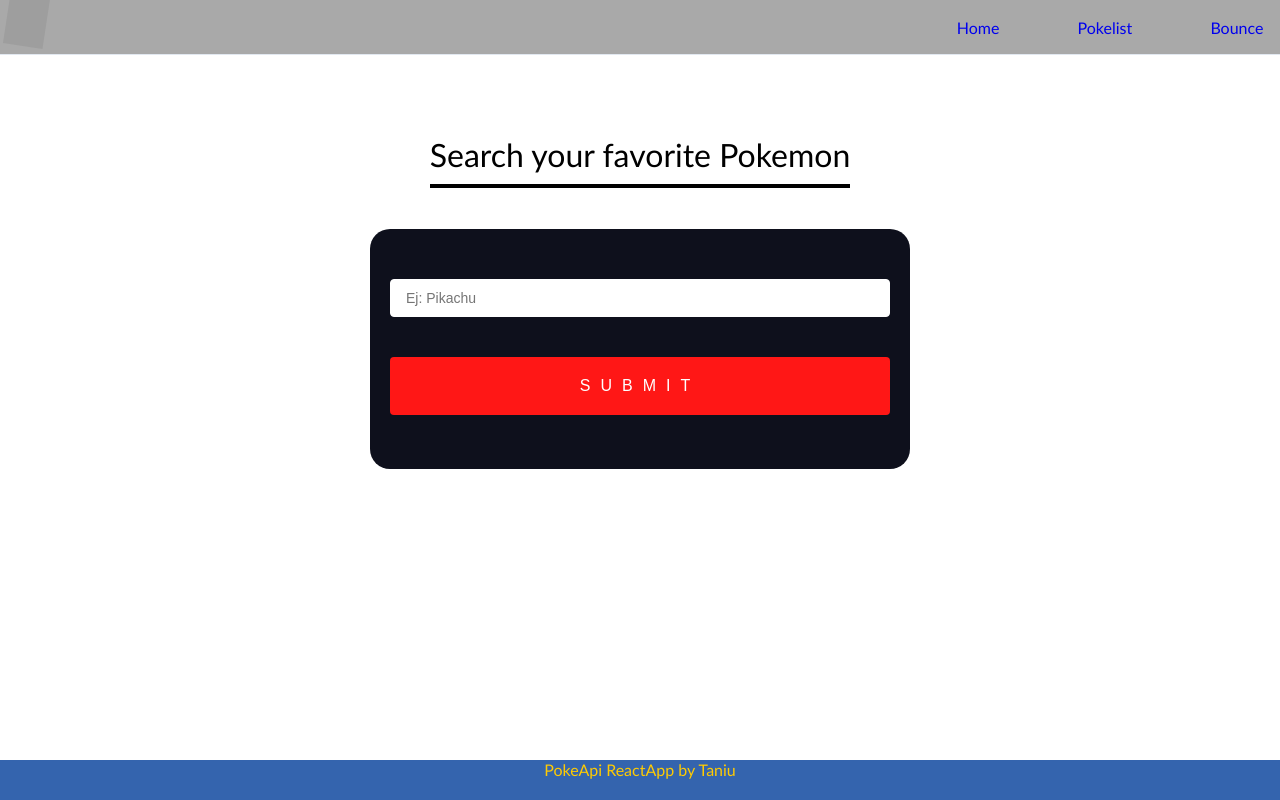
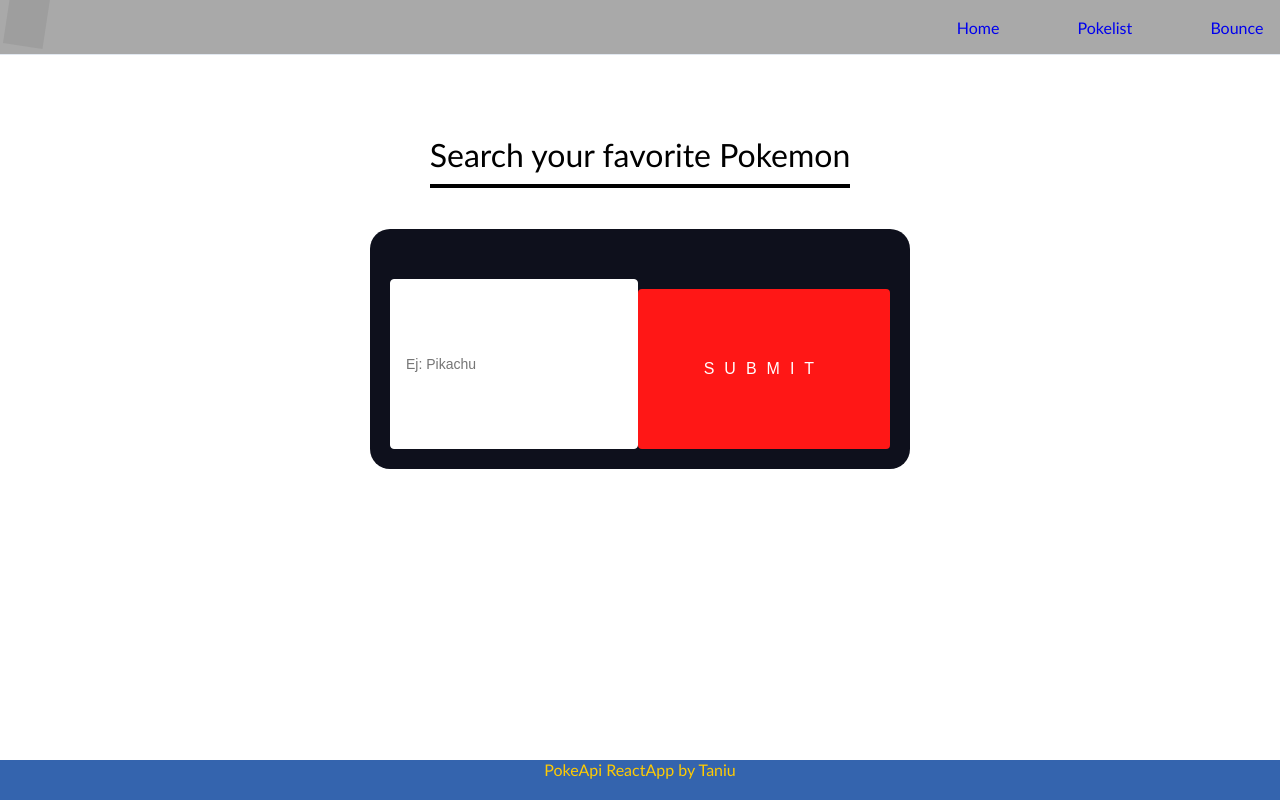
Before and after one commit to TaniuOp/PokeApp_react, a React (Create React App) app: page / in a window 1280 px wide. Built offline with nearby package versions, Linux system fonts and the light colour scheme; no server answers; grey boxes are pictures that could not be loaded.

Commit message:
local changes

```diff
--- a/src/App.js
+++ b/src/App.js
@@ -1,7 +1,6 @@
 import Header from './components/Header'
 import Main from './components/Main'
 import Footer from './components/Footer'
-// import './App.css';
 import './styles/styles.scss';
 
 
--- a/src/components/Pokebounce/Pokebounce.jsx
+++ b/src/components/Pokebounce/Pokebounce.jsx
@@ -39,6 +39,8 @@ const Pokebounce = () => {
     } fetchData()
   }, [searchedPokemon])
 
+  // crear funcion con onChange + if vacío & if repetido
+
   return <div className="formDiv">
     <h1>Start writing your battle Pokemons and wait for the magic!</h1>
     <p>If you misspell a Pokemon name, the pokelist will reset to 0</p>
--- a/src/styles/components/_home.scss
+++ b/src/styles/components/_home.scss
@@ -3,8 +3,9 @@ body {
   }
 
   form {
-    max-width: 800px;
-    margin: 0 auto;
+    // max-width: 800px;
+    // margin: 0 auto;
+    @include form
   }
 
   h1 {
```
